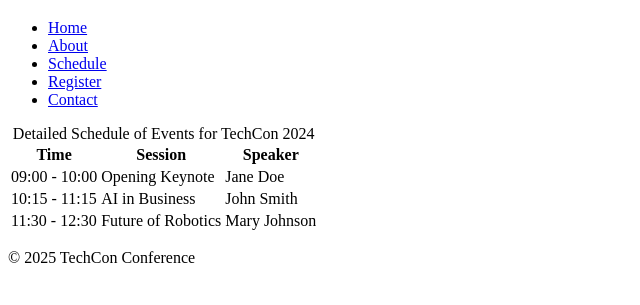
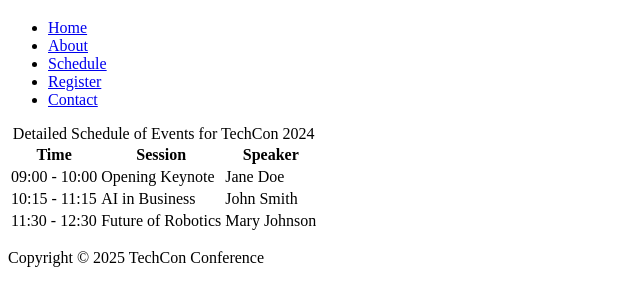
Before and after one commit to celinehimbaza1/TechCon_HTML, a plain HTML site: page techcon_website/schedule.html in a window 1280 px wide. Shown: the part 61-366 px from the top of the page, without its empty margins (0-640 px from the left). Drawn offline with Linux system fonts and the light colour scheme.

Commit message:
change schedule

```diff
--- a/techcon_website/schedule.html
+++ b/techcon_website/schedule.html
@@ -48,8 +48,9 @@
             </tbody>
         </table>
     </main>
- <footer>
-        <p>&copy; 2025 TechCon Conference</p>
+
+    <footer>
+        <p>Copyright &copy; 2025 TechCon Conference</p>
     </footer>
 </body>
 </html>
```
